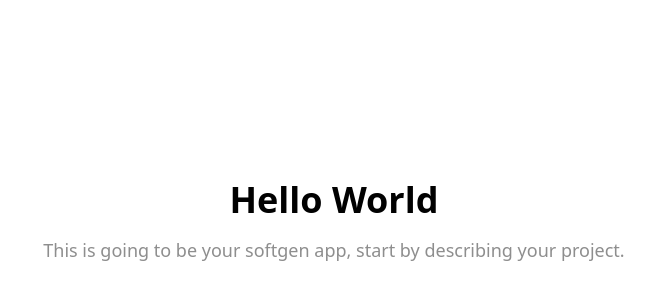
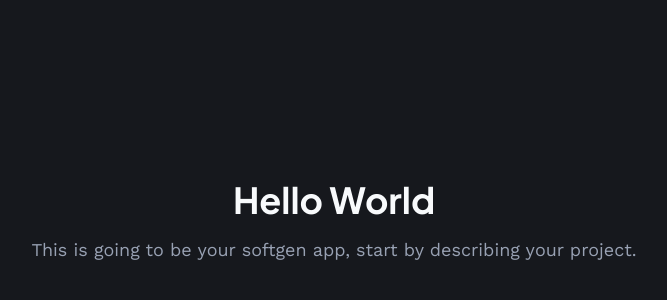
Before and after one commit to chethan9/bugss, a Next.js app: page / in a window 1280 px wide. Shown: the part 178-478 px from the top of the page, without its empty margins (306-973 px from the left). Built offline with nearby package versions, Linux system fonts and the light colour scheme.

Commit message:
feat(ui): refine design system theme and styling

```diff
--- a/src/styles/globals.css
+++ b/src/styles/globals.css
@@ -1,6 +1,61 @@
+@import url('https://fonts.googleapis.com/css2?family=Plus+Jakarta+Sans:wght@600;700&family=Work+Sans:wght@400;500;600&display=swap');
+
 @tailwind base;
 @tailwind components;
 @tailwind utilities;
+
+@layer base {
+  :root {
+    --radius: 0.5rem;
+
+    /* Core palette */
+    --primary: 220 90% 56%;
+    --background: 220 15% 10%;
+    --foreground: 210 40% 98%;
+    --card: 220 15% 14%;
+    --card-foreground: 210 40% 98%;
+    --accent: 270 70% 60%;
+    --muted: 220 15% 25%;
+    --border: 220 15% 20%;
+
+    /* Status colors */
+    --status-open: 142 76% 45%;
+    --status-progress: 270 70% 60%;
+    --status-closed: 220 15% 45%;
+
+    /* UI elements */
+    --popover: 220 15% 14%;
+    --popover-foreground: 210 40% 98%;
+    --primary-foreground: 210 40% 98%;
+    --secondary: 220 15% 18%;
+    --secondary-foreground: 210 40% 98%;
+    --muted-foreground: 220 15% 65%;
+    --accent-foreground: 210 40% 98%;
+    --destructive: 0 84% 60%;
+    --destructive-foreground: 210 40% 98%;
+    --input: 220 15% 20%;
+    --ring: 220 90% 56%;
+
+    /* Charts */
+    --chart-1: 220 90% 56%;
+    --chart-2: 270 70% 60%;
+    --chart-3: 142 76% 45%;
+    --chart-4: 190 80% 50%;
+    --chart-5: 30 80% 55%;
+  }
+
+  * {
+    @apply border-border;
+  }
+
+  body {
+    @apply bg-background text-foreground font-sans;
+  }
+
+  h1, h2, h3, h4, h5, h6 {
+    @apply font-heading;
+  }
+}
 
 @layer utilities {
   .text-balance {
@@ -8,91 +63,20 @@
   }
 }
 
-@layer base {
-  :root {
-    --radius: 0.55rem;
-    --background: 0 0% 100%;
-    --foreground: 330 0% 0.3%;
-    --card: 0 0% 100%;
-    --card-foreground: 330 0% 0.3%;
-    --popover: 0 0% 100%;
-    --popover-foreground: 330 0% 0.3%;
-    --primary: 0 0% 4.5%;
-    --primary-foreground: 0 0% 97.5%;
-    --secondary: 0 0% 97.3%;
-    --secondary-foreground: 0 0% 4.5%;
-    --muted: 0 0% 97.3%;
-    --muted-foreground: 0 0% 55.7%;
-    --accent: 0 0% 97.3%;
-    --accent-foreground: 0 0% 4.5%;
-    --destructive: 359.9132 100.2494% 67.8807%;
-    --destructive-foreground: 0 0% 0%;
-    --border: 0 0% 92.2%;
-    --input: 0 0% 92.2%;
-    --ring: 0 0% 70.8%;
-    --chart-1: 41.1 71.2% 54.4%;
-    --chart-2: 184.7 32.4% 48.6%;
-    --chart-3: 227.4 15.2% 33.3%;
-    --chart-4: 84.4 74.8% 75.7%;
-    --chart-5: 70.1 74.3% 70.5%;
-    --sidebar: 0 0% 97.5%;
-    --sidebar-foreground: 330 0% 0.3%;
-    --sidebar-primary: 0 0% 4.5%;
-    --sidebar-primary-foreground: 0 0% 97.5%;
-    --sidebar-accent: 0 0% 97.3%;
-    --sidebar-accent-foreground: 0 0% 4.5%;
-    --sidebar-border: 0 0% 92.2%;
-    --sidebar-ring: 0 0% 70.8%;
-  }
-
-  .dark {
-    --radius: 0.55rem;
-    --background: 330 0% 0.3%;
-    --foreground: 0 0% 97.5%;
-    --card: 0 0% 4.5%;
-    --card-foreground: 0 0% 97.5%;
-    --popover: 0 0% 8.6%;
-    --popover-foreground: 0 0% 97.5%;
-    --primary: 0 0% 92.2%;
-    --primary-foreground: 0 0% 4.5%;
-    --secondary: 0 0% 8.6%;
-    --secondary-foreground: 0 0% 97.5%;
-    --muted: 0 0% 8.6%;
-    --muted-foreground: 0 0% 70.8%;
-    --accent: 0 0% 21.2%;
-    --accent-foreground: 0 0% 97.5%;
-    --destructive: 359.9132 100.2494% 67.8807%;
-    --destructive-foreground: 0 0% 0%;
-    --border: 0 0% 100% / 15%;
-    --input: 0 0% 100% / 15%;
-    --ring: 0 0% 55.7%;
-    --chart-1: 264.4 77.2% 41.9%;
-    --chart-2: 162.5 46.7% 57.3%;
-    --chart-3: 70.1 74.3% 70.5%;
-    --chart-4: 303.9 75.8% 51.6%;
-    --chart-5: 16.4 84.7% 55.4%;
-    --sidebar: 0 0% 4.5%;
-    --sidebar-foreground: 0 0% 97.5%;
-    --sidebar-primary: 264.4 77.2% 41.9%;
-    --sidebar-primary-foreground: 0 0% 97.5%;
-    --sidebar-accent: 0 0% 8.6%;
-    --sidebar-accent-foreground: 0 0% 97.5%;
-    --sidebar-border: 0 0% 100% / 10%;
-    --sidebar-ring: 0 0% 43.9%;
-  }
-}
-
-@layer base {
-  * {
-    @apply border-border;
-  }
-  body {
-    @apply bg-background text-foreground;
-  }
-}
-
 @layer components {
   .container {
     @apply mx-auto px-4 md:px-6 lg:px-8 max-w-7xl w-full;
   }
+
+  .status-badge-open {
+    @apply bg-status-open/10 text-status-open border-status-open/20;
+  }
+
+  .status-badge-progress {
+    @apply bg-status-progress/10 text-status-progress border-status-progress/20;
+  }
+
+  .status-badge-closed {
+    @apply bg-status-closed/10 text-status-closed border-status-closed/20;
+  }
 }
--- a/tailwind.config.ts
+++ b/tailwind.config.ts
@@ -51,16 +51,15 @@ const config: Config = {
           "4": "hsl(var(--chart-4))",
           "5": "hsl(var(--chart-5))",
         },
-        sidebar: {
-          DEFAULT: "hsl(var(--sidebar))",
-          foreground: "hsl(var(--sidebar-foreground))",
-          primary: "hsl(var(--sidebar-primary))",
-          "primary-foreground": "hsl(var(--sidebar-primary-foreground))",
-          accent: "hsl(var(--sidebar-accent))",
-          "accent-foreground": "hsl(var(--sidebar-accent-foreground))",
-          border: "hsl(var(--sidebar-border))",
-          ring: "hsl(var(--sidebar-ring))",
+        status: {
+          open: "hsl(var(--status-open))",
+          progress: "hsl(var(--status-progress))",
+          closed: "hsl(var(--status-closed))",
         },
+      },
+      fontFamily: {
+        sans: ["Work Sans", "system-ui", "sans-serif"],
+        heading: ["Plus Jakarta Sans", "system-ui", "sans-serif"],
       },
       borderRadius: {
         lg: "var(--radius)",
```
